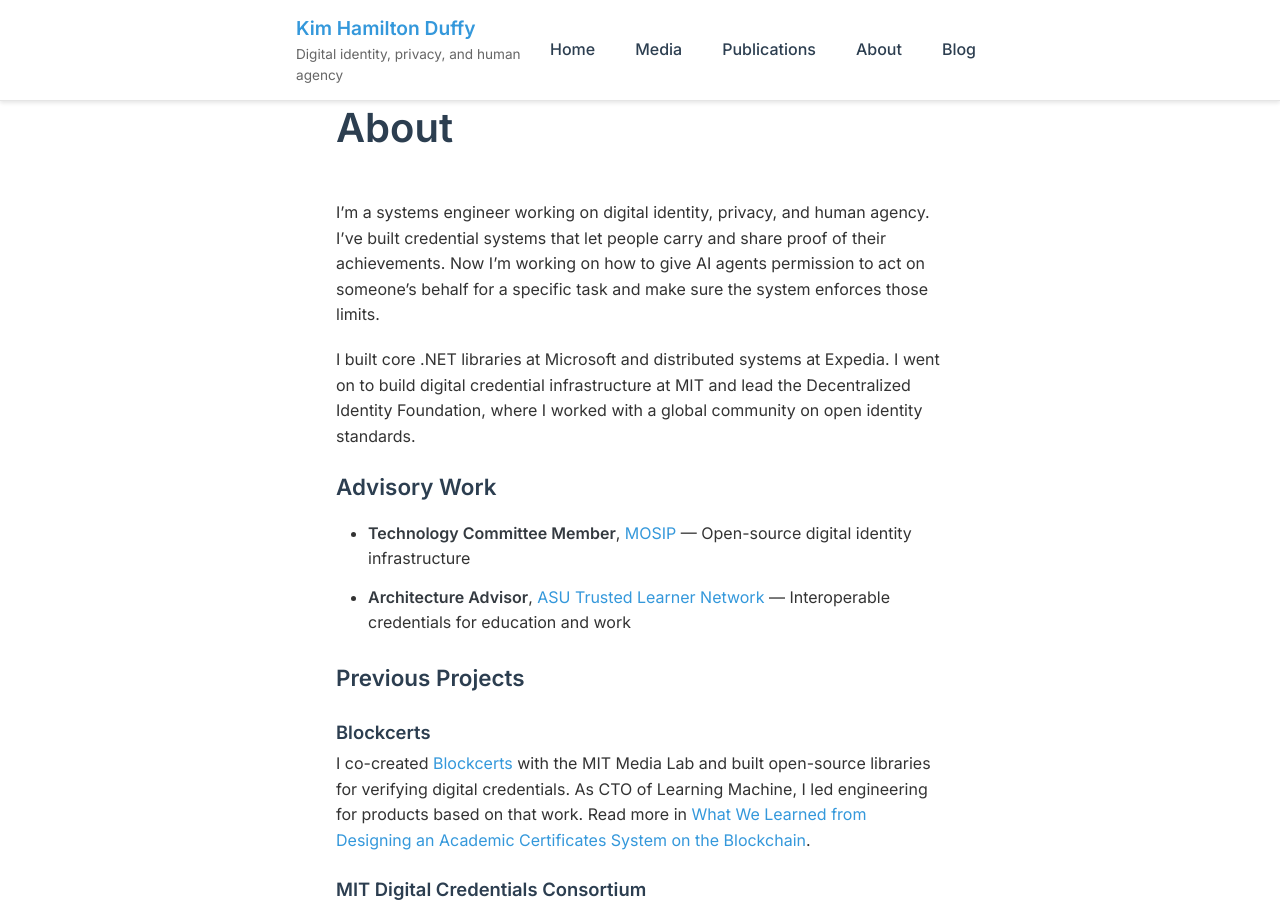
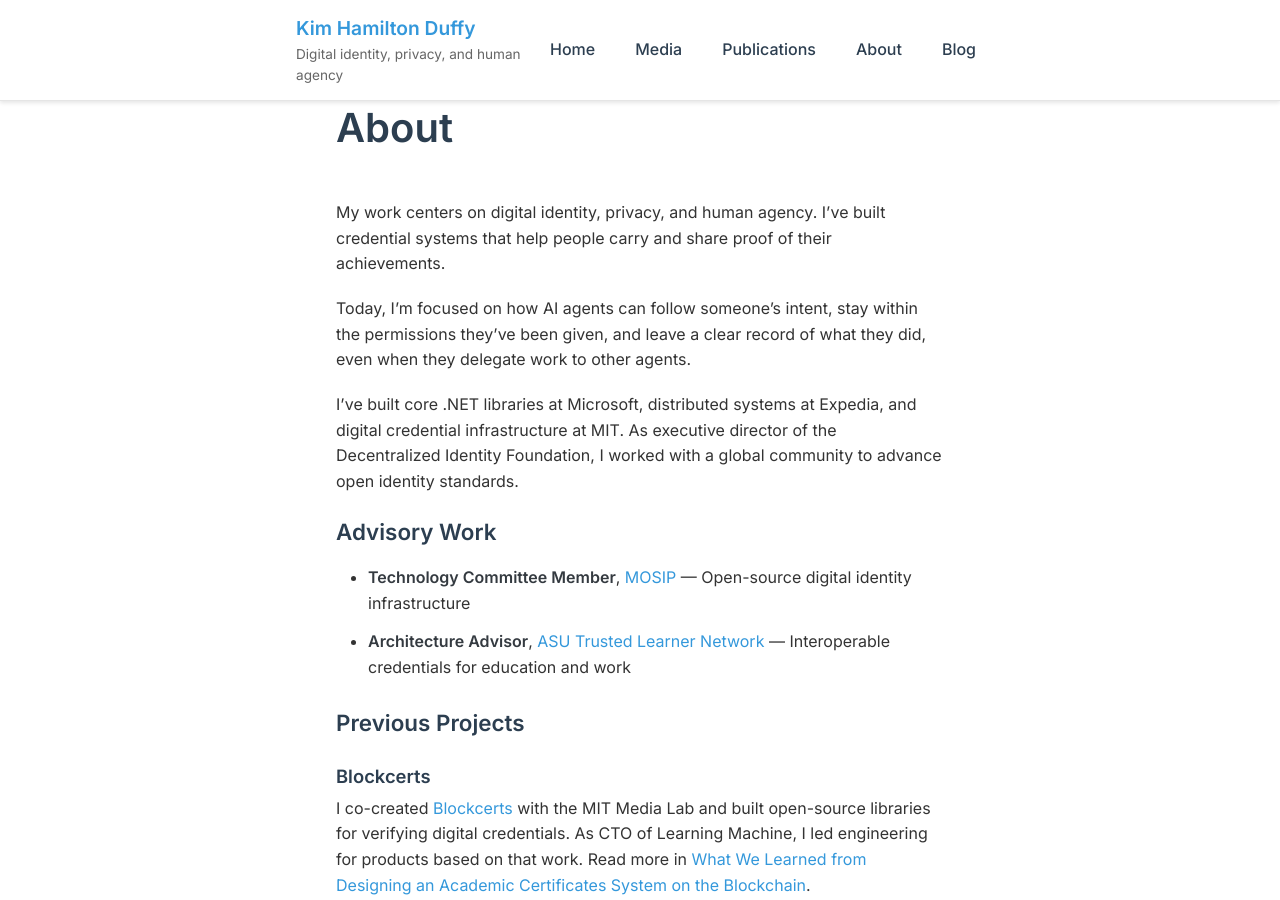
Before and after one commit to kimdhamilton/kimdhamilton.github.io, a Jekyll site: the page built from _pages/about.md, in a window 1280 px wide and 900 px high. Built offline with Jekyll 4.4.1, drawn with Linux system fonts in a browser that asks for light colours.

Commit message:
add missing changes

```diff
--- a/_pages/about.md
+++ b/_pages/about.md
@@ -5,9 +5,11 @@ permalink: /about/
 description: Kim Hamilton Duffy’s work on digital identity, privacy, and human agency spans verifiable credentials, distributed systems, and AI agent security.
 ---
 
-I’m a systems engineer working on digital identity, privacy, and human agency. I’ve built credential systems that let people carry and share proof of their achievements. Now I’m working on how to give AI agents permission to act on someone’s behalf for a specific task and make sure the system enforces those limits.
+My work centers on digital identity, privacy, and human agency. I’ve built credential systems that help people carry and share proof of their achievements.
 
-I built core .NET libraries at Microsoft and distributed systems at Expedia. I went on to build digital credential infrastructure at MIT and lead the Decentralized Identity Foundation, where I worked with a global community on open identity standards.
+Today, I’m focused on how AI agents can follow someone’s intent, stay within the permissions they’ve been given, and leave a clear record of what they did, even when they delegate work to other agents.
+
+I’ve built core .NET libraries at Microsoft, distributed systems at Expedia, and digital credential infrastructure at MIT. As executive director of the Decentralized Identity Foundation, I worked with a global community to advance open identity standards.
 
 ### Advisory Work
 
```
